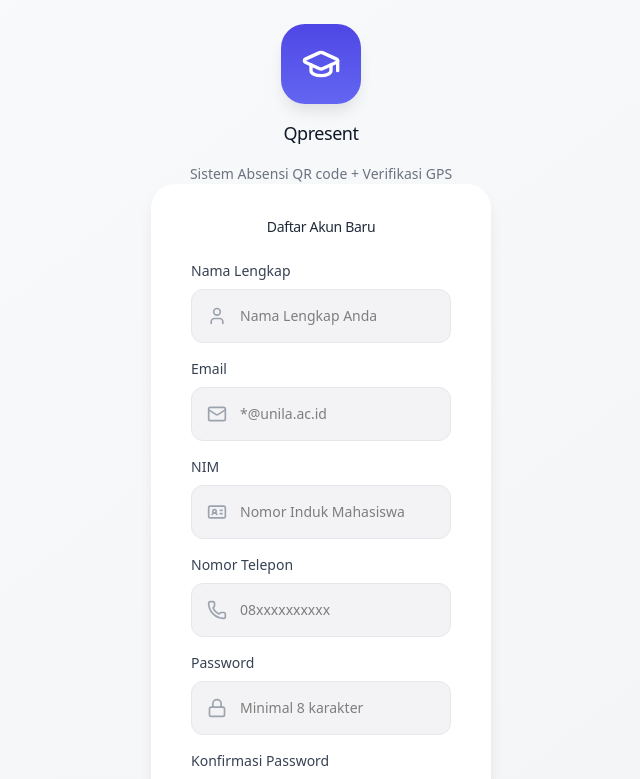
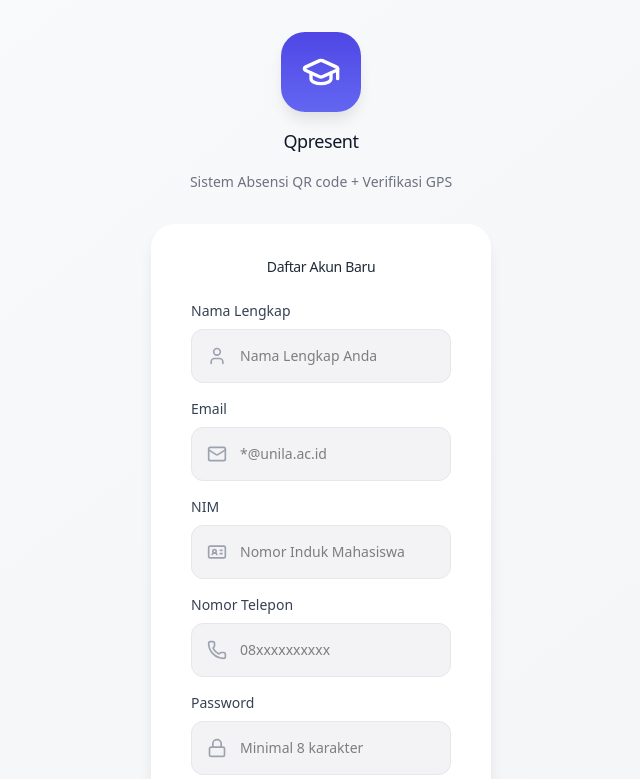
Before and after one commit to DimasEPS/Qpresent-FE, a React (Vite) app: page /register in a window 1280 px wide. Shown: the top 779 px of the page, without its empty margins (319-959 px from the left). Built offline with nearby package versions, Linux system fonts and the light colour scheme.

Commit message:
update LoginLogo Component for Register pge

```diff
--- a/src/components/LoginLogo.jsx
+++ b/src/components/LoginLogo.jsx
@@ -1,9 +1,11 @@
 import React from "react";
 import { GraduationCap } from "lucide-react";
 
-function LoginLogo() {
+function LoginLogo( { className = "" } ) {
   return (
-    <div className="flex flex-col items-center justify-center gap-4">
+    <div
+      className={`${className} flex flex-col items-center justify-center gap-4`}
+    >
       {/* icon section */}
       <div className="w-20 h-20 rounded-3xl bg-linear-to-b from-[#4F46E5] to-[#6366F1] flex items-center justify-center shadow-lg">
         <GraduationCap className="w-10 h-10 text-white" />
--- a/src/pages/Register.jsx
+++ b/src/pages/Register.jsx
@@ -29,8 +29,8 @@ function Register() {
   };
 
   return (
-    <div className="mt-6">
-      <LoginLogo />
+    <>
+      <LoginLogo className="mt-8" />
 
       {/* form section */}
       <Card className="w-[340px] rounded-3xl shadow-lg border-none bg-white px-2 mb-8">
@@ -216,7 +216,7 @@ function Register() {
           </Button>
         </CardContent>
       </Card>
-    </div>
+    </>
   );
 }
 
```
